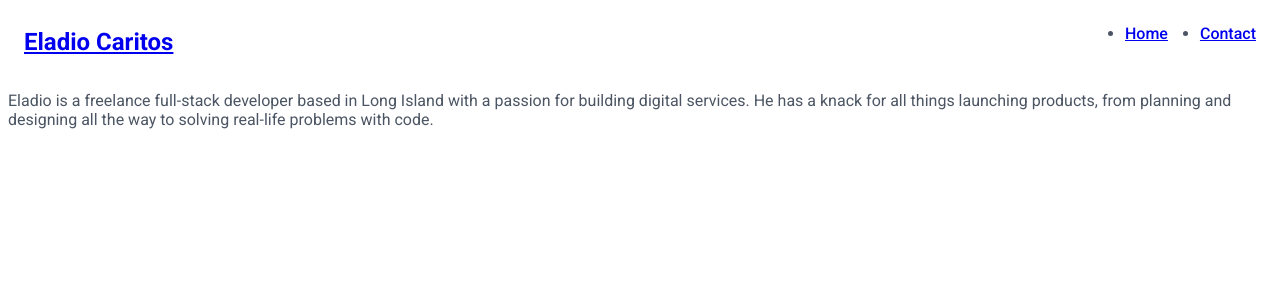
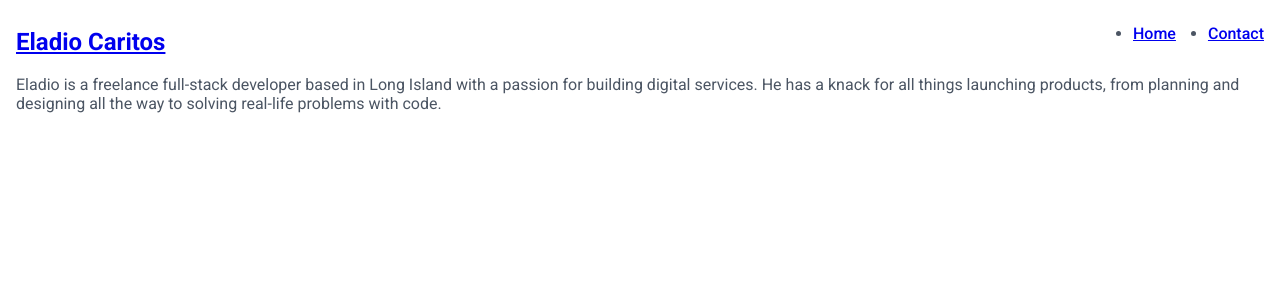
Before and after one commit to caritos/caritos.github.io, a Jekyll site: the page built from index.md, in a window 1280 px wide. Shown: the top 300 px of the page. Built offline with Jekyll 4.4.1, drawn with Linux system fonts in a browser that asks for light colours.

Commit message:
added margin and padding to the body tag

```diff
--- a/_includes/header.html
+++ b/_includes/header.html
@@ -1,5 +1,5 @@
 <nav>
-  <div class="max-w-screen-xl flex flex-wrap items-center justify-between mx-auto p-4">
+  <div class="flex flex-wrap items-center justify-between">
     <a href="/" class="flex items-center">
         <span class="self-center text-2xl font-semibold whitespace-nowrap">Eladio Caritos</span>
     </a>
--- a/_layouts/base.html
+++ b/_layouts/base.html
@@ -1,6 +1,6 @@
 <html lang="en">
 {%- include head.html -%}
-<body class="text-gray-600 font-body">
+<body class="m-4 p-4 mx-auto text-gray-600 font-body">
 
   <div>
     {%- include header.html -%}
```
